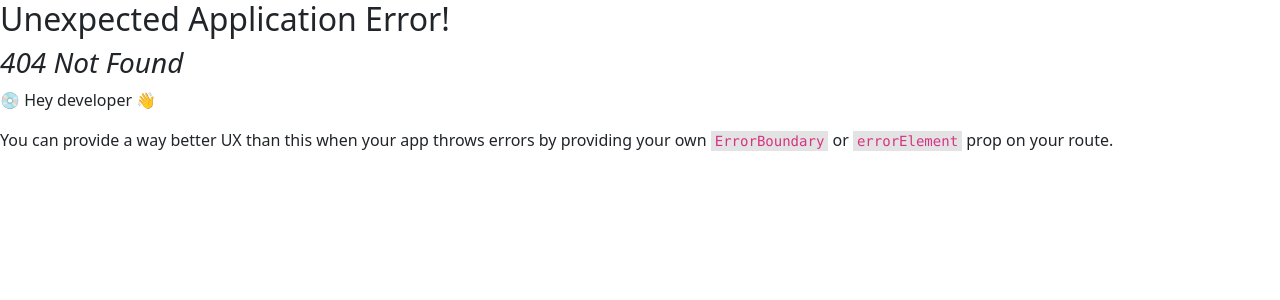
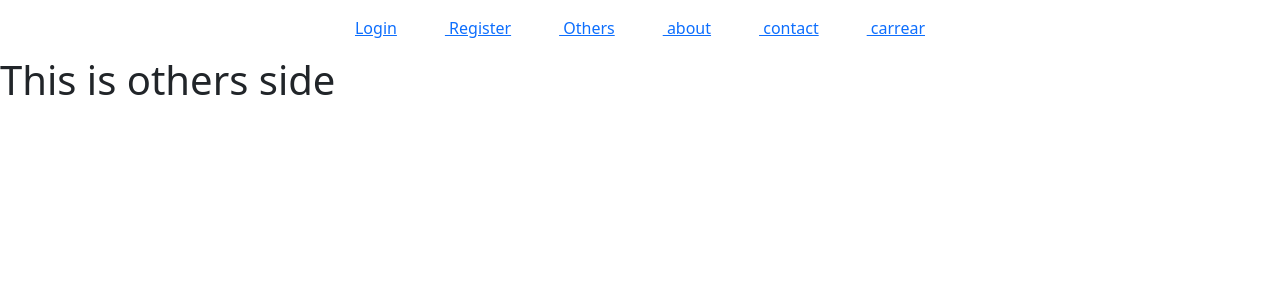
Before and after one commit to najmusskb/email-password-login-page, a React (Create React App) app: page /others in a window 1280 px wide. Before the commit this address had no page. Shown: the top 300 px of the page. Built offline with nearby package versions, Linux system fonts and the light colour scheme.

Commit message:
add anouther navigation bar

```diff
--- a/src/components/Layout/Main.js
+++ b/src/components/Layout/Main.js
@@ -4,10 +4,15 @@ import { Link, Outlet } from 'react-router-dom';
 const Main = () => {
     return (
         <div >
-        <nav className='text-center  p-2 '>
+        <nav className='text-center  p-2 m-2 '>
             <Link  to='/login'> <span className='m-4'>Login</span></Link>
-            <Link to='/register'> Register</Link>
+            <Link to='/register' className='m-4'> Register</Link>
+            <Link to='/Others'  className='m-4'> Others</Link>
+            <Link to='/about'  className='m-4'> about</Link>
+            <Link to='/contact'  className='m-4'> contact</Link>
+            <Link to='/carrear'  className='m-4'> carrear</Link>
         </nav>
+
             <Outlet></Outlet>
 
         </div>
--- a/src/components/login/RegisterReactbootstrap.js
+++ b/src/components/login/RegisterReactbootstrap.js
@@ -46,13 +46,12 @@ const RegisterReactbootstrap = () => {
         varifyEmail();
         UpdateUserName ();
       })
+
       .catch(error => {
         console.error("error", error);
         setPasswordError(error.message);
       })
   }
-
-
 
   // varify email :
   const varifyEmail = () => {
--- /dev/null
+++ b/src/components/others/Other.js
@@ -0,0 +1,11 @@
+import React from 'react';
+
+const Other = () => {
+    return (
+        <div>
+            <h1>This is others side</h1>
+        </div>
+    );
+};
+
+export default Other;
--- a/src/firebase/Firebase.init.js
+++ b/src/firebase/Firebase.init.js
@@ -2,7 +2,6 @@
 import { initializeApp } from "firebase/app";
 // TODO: Add SDKs for Firebase products that you want to use
 // https://firebase.google.com/docs/web/setup#available-libraries
-
 // Your web app's Firebase configuration
 const firebaseConfig = {
   apiKey: "AIzaSyAuOmDpO5U-HCI7ZzrGsuvygVuRk-FvUt8",
```
Also changed, not shown: src/App.js (+20 -17 lines).
